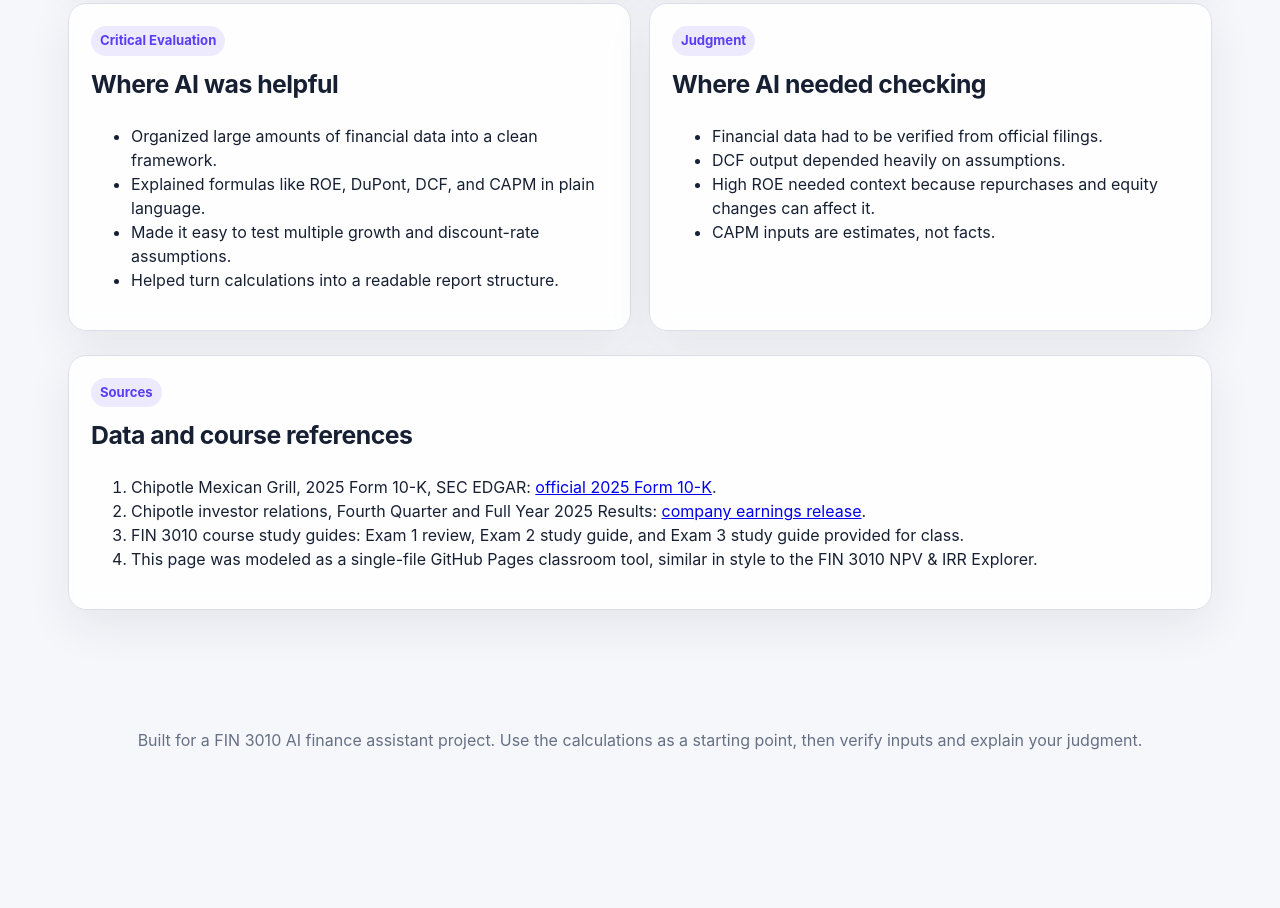
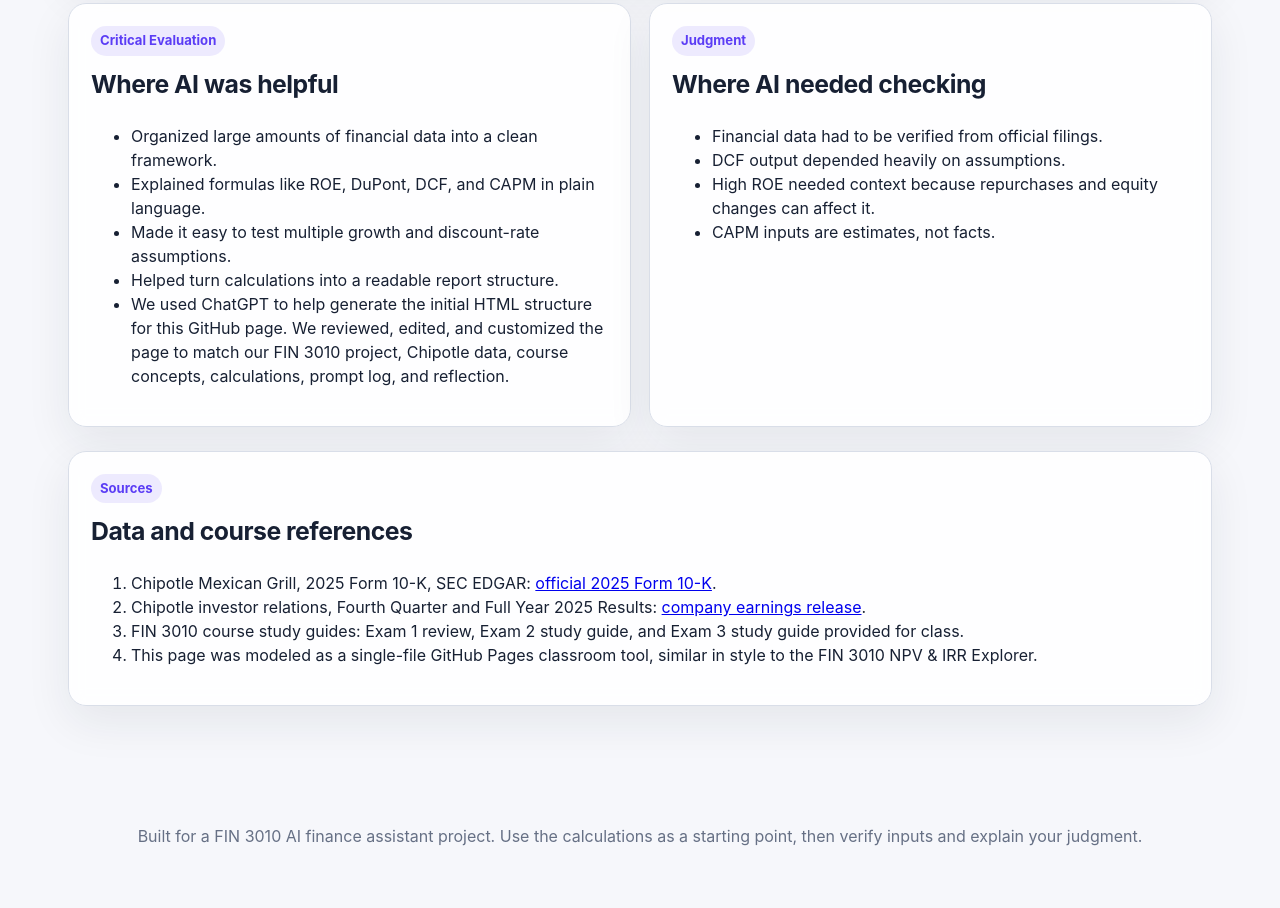
Before and after one commit to RznRno/fin3010-chipotle-ai-analysis, a plain HTML site: page index.html in a window 1280 px wide. Shown: the part 4004-4912 px from the top of the page. Before the commit the page ends 4816 px from the top, so only its background shows below. Drawn offline with Linux system fonts and the light colour scheme.

Commit message:
Update index.html

```diff
--- a/index.html
+++ b/index.html
@@ -3,7 +3,7 @@
 <head>
   <meta charset="utf-8" />
   <meta name="viewport" content="width=device-width, initial-scale=1" />
-  <title>FIN 3010 — Chipotle AI Finance Explorer</title>
+  <title>FIN 3010 — Chipotle AI Finance Explorer By Rizwan & Peter</title>
   <style>
     :root {
       --bg: #f6f7fb;
@@ -388,6 +388,7 @@
           <li>Explained formulas like ROE, DuPont, DCF, and CAPM in plain language.</li>
           <li>Made it easy to test multiple growth and discount-rate assumptions.</li>
           <li>Helped turn calculations into a readable report structure.</li>
+          <li> We used ChatGPT to help generate the initial HTML structure for this GitHub page. We reviewed, edited, and customized the page to match our FIN 3010 project, Chipotle data, course concepts, calculations, prompt log, and reflection.</li>
         </ul>
       </div>
       <div class="card">
```
